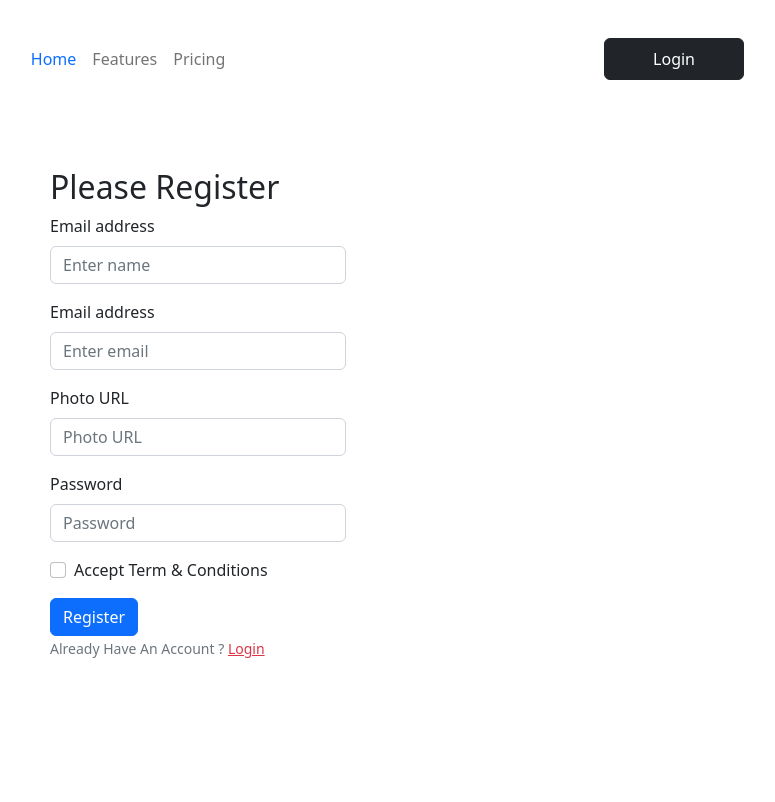
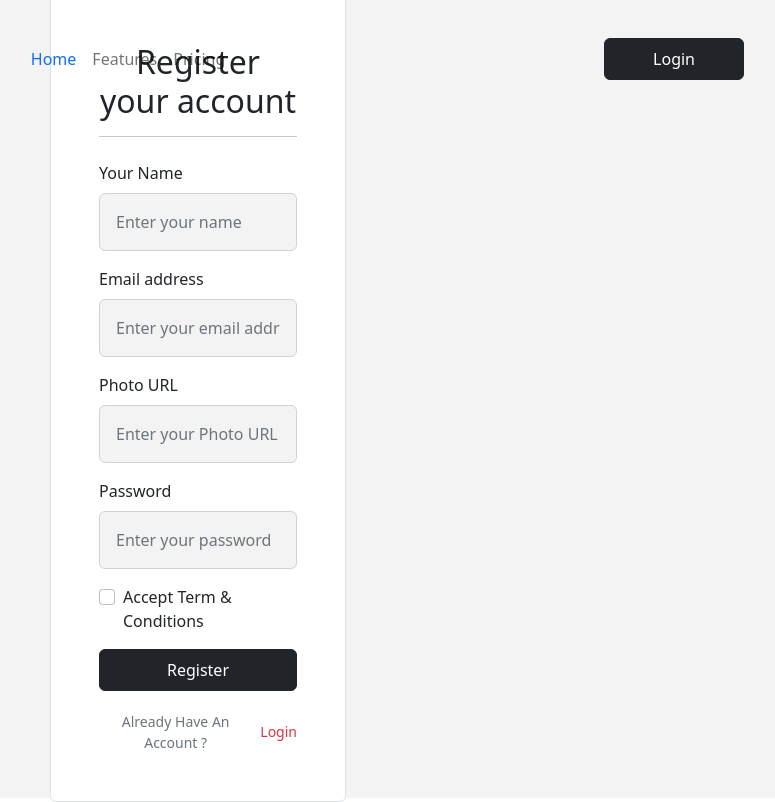
Before and after one commit to AbdullahWB/the-news-dragon, a React (Vite) app: page /register in a window 1280 px wide. Shown: the whole page, without its empty margins (442-1217 px from the left). Built offline with nearby package versions, Linux system fonts and the light colour scheme.

Commit message:
register page style

```diff
--- a/src/Pages/Login/Register/Register.jsx
+++ b/src/Pages/Login/Register/Register.jsx
@@ -6,37 +6,39 @@ import { Link } from 'react-router-dom';
 
 const Register = () => {
     return (
-        <Container className='mx-auto w-25'>
-            <h2>Please Register</h2>
-            <Form>
-                <Form.Group className="mb-3" controlId="formBasicEmail">
-                    <Form.Label>Email address</Form.Label>
-                    <Form.Control type="text" name='name' required placeholder="Enter name" />
+        <div className='bg-color d-flex justify-content-center align-items-center'>
+              <Container className='mx-auto w-25'>
+            <Form className='p-5 w-100 h-100 bg-white border rounded'>
+                <h2 className='text-center text-bold mt-0 mb-3'>Register your account</h2>
+                <hr />
+                <Form.Group className="mb-3 mt-4" controlId="formBasicEmail">
+                    <Form.Label className='text-bold'>Your Name</Form.Label>
+                    <Form.Control className='p-3' style={{background: '#F3F3F3'}} type="text" name='name' required placeholder="Enter your name" />
                 </Form.Group>
 
                 <Form.Group className="mb-3" controlId="formBasicEmail">
-                    <Form.Label>Email address</Form.Label>
-                    <Form.Control type="email" name='email' required placeholder="Enter email" />
+                    <Form.Label className='text-bold'>Email address</Form.Label>
+                    <Form.Control className='p-3' style={{background: '#F3F3F3'}} type="email" name='email' required placeholder="Enter your email address" />
                 </Form.Group>
 
                 <Form.Group className="mb-3" controlId="formBasicEmail">
-                    <Form.Label>Photo URL</Form.Label>
-                    <Form.Control type="text" name='photo' required placeholder="Photo URL" />
+                    <Form.Label className='text-bold'>Photo URL</Form.Label>
+                    <Form.Control className='p-3' style={{background: '#F3F3F3'}} type="text" name='photo' required placeholder="Enter your Photo URL" />
                 </Form.Group>
 
                 <Form.Group className="mb-3" controlId="formBasicPassword">
-                    <Form.Label>Password</Form.Label>
-                    <Form.Control type="password" name='password' required placeholder="Password" />
+                    <Form.Label className='text-bold'>Password</Form.Label>
+                    <Form.Control className='p-3' style={{background: '#F3F3F3'}} type="password" name='password' required placeholder="Enter your password" />
                 </Form.Group>
                 <Form.Group className="mb-3" controlId="formBasicCheckbox">
                     <Form.Check type="checkbox" name='accept' label="Accept Term & Conditions" />
                 </Form.Group>
-                <Button variant="primary" type="submit">
+                <Button className='w-100 py-2 mb-3' variant="dark" type="submit">
                     Register
                 </Button>
                 <br />
-                <Form.Text className="">
-                    Already Have An Account ? <Link to="/login" className='text-danger'>Login</Link>
+                <Form.Text className="text-center d-flex justify-content-center align-items-center">
+                    Already Have An Account ? <Link to="/login" className='text-danger ms-2 text-decoration-none text-bold'>Login</Link>
                 </Form.Text>
                 <Form.Text className="text-success">
 
@@ -45,8 +47,8 @@ const Register = () => {
 
                 </Form.Text>
             </Form>
-
         </Container>
+      </div>
     );
 };
 
```
